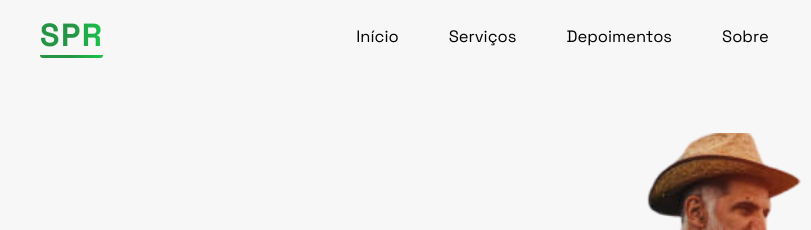
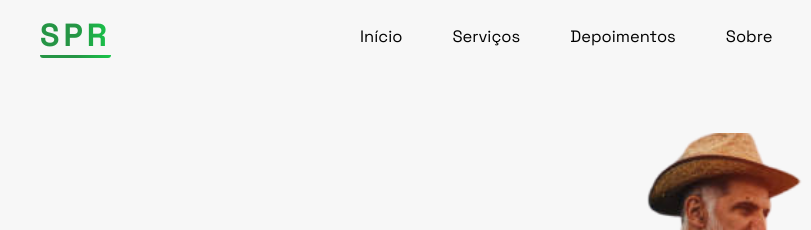
Before and after one commit to Juniordang/Seper, a plain HTML site: page spr/scripts/index.html in a window 1280 px wide. Shown: the top 230 px of the page, 40-851 px from the left. Drawn offline with Linux system fonts and the light colour scheme.

Commit message:
add spacing logo

```diff
--- a/spr/scripts/styles.css
+++ b/spr/scripts/styles.css
@@ -64,7 +64,7 @@ header {
     background-color: var(--color-primary);
 }
 .logo {
-    letter-spacing: 1.5px;
+    letter-spacing: 4px;
     background-image: var(--logo-color);
     background-clip: text;
     -webkit-background-clip: text;
```
